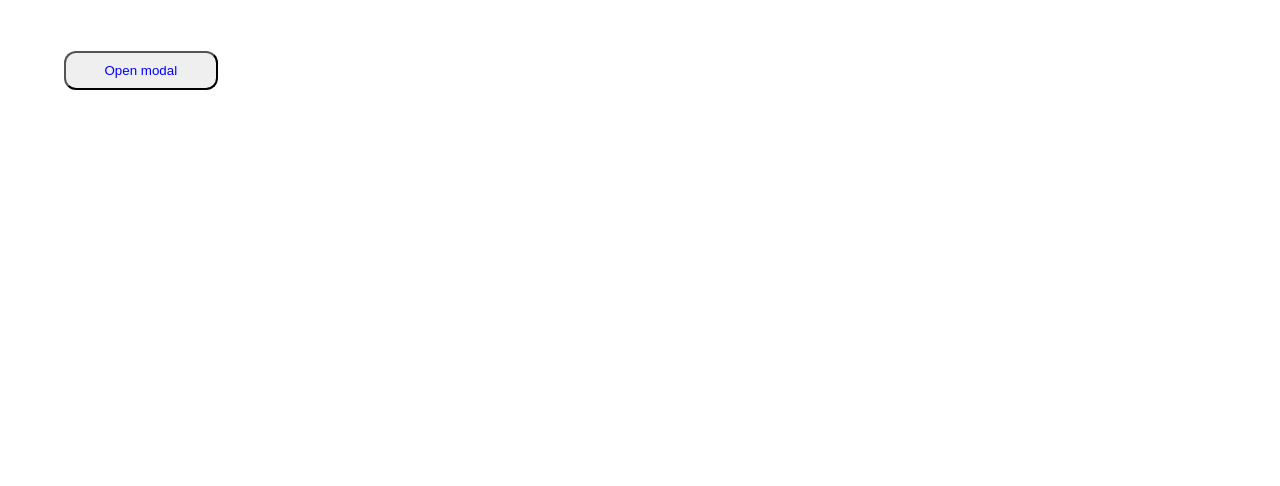
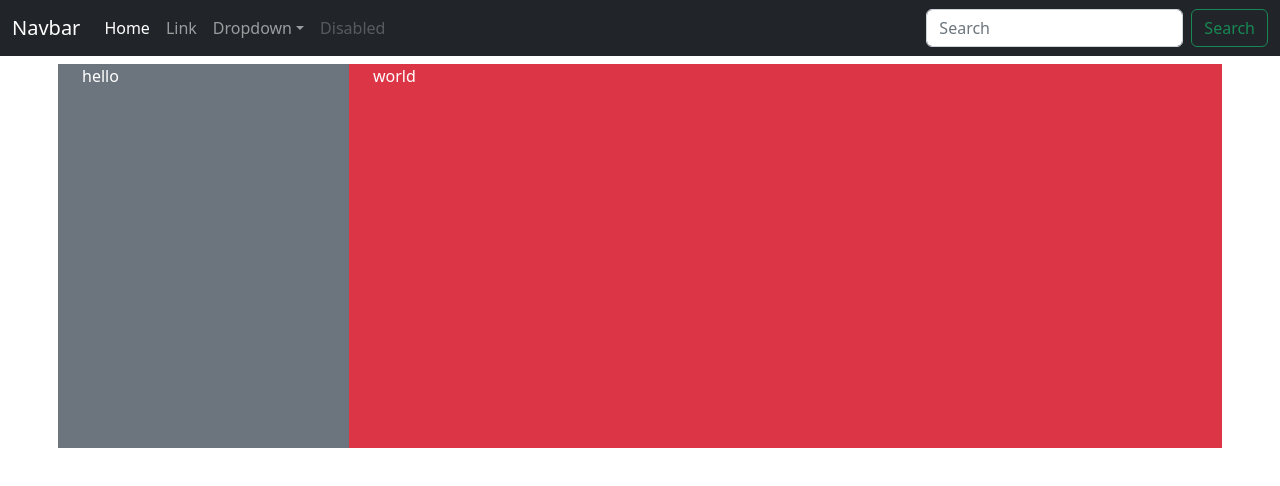
Before and after one commit to paras231/Frontend-mastery, a React (Vite) app in the folder design-components/: page / in a window 1280 px wide. Shown: the top 486 px of the page. Built offline with nearby package versions, Linux system fonts and the light colour scheme.

Commit message:
added bootstrap

```diff
--- a/design-components/index.html
+++ b/design-components/index.html
@@ -4,10 +4,21 @@
     <meta charset="UTF-8" />
     <link rel="icon" type="image/svg+xml" href="/vite.svg" />
     <meta name="viewport" content="width=device-width, initial-scale=1.0" />
+    <link
+      href="https://cdn.jsdelivr.net/npm/bootstrap@5.2.2/dist/css/bootstrap.min.css"
+      rel="stylesheet"
+      integrity="sha384-Zenh87qX5JnK2Jl0vWa8Ck2rdkQ2Bzep5IDxbcnCeuOxjzrPF/et3URy9Bv1WTRi"
+      crossorigin="anonymous"
+    />
     <title>Vite + React</title>
   </head>
   <body>
     <div id="root"></div>
     <script type="module" src="/src/main.jsx"></script>
+    <script
+      src="https://cdn.jsdelivr.net/npm/bootstrap@5.2.2/dist/js/bootstrap.bundle.min.js"
+      integrity="sha384-OERcA2EqjJCMA+/3y+gxIOqMEjwtxJY7qPCqsdltbNJuaOe923+mo//f6V8Qbsw3"
+      crossorigin="anonymous"
+    ></script>
   </body>
 </html>
--- a/design-components/src/App.jsx
+++ b/design-components/src/App.jsx
@@ -4,7 +4,8 @@
 import Dropdown from "./Components/Dropdown/Dropdown";
 import RadioButtonFilter from "./Components/Filters/RadioButtonFilter";
 import Modal1 from "./Components/Modal/Modal1";
-import "./app.css";
+import Navbar from "./Components/Navbar/Navbar";
+import Home from "./Components/Home";
 
 const App = () => {
   return (
@@ -14,7 +15,9 @@
       {/* <Dropdown/>
        */}
       {/* <RadioButtonFilter/> */}
-      <Modal1 />
+      {/* <Modal1 /> */}
+      <Navbar />
+      <Home/>
     </>
   );
 };
--- /dev/null
+++ b/design-components/src/Components/Home.jsx
@@ -0,0 +1,23 @@
+import React from "react";
+
+const Home = () => {
+  return (
+    <>
+      <div
+        className="bg-primary text-white container-lg mt-2 "
+        style={{ height: "30vmax" }}
+      >
+        <div className="row gx-5" style={{ height: "30vmax" }}>
+          <div className="col-sm-3 bg-secondary text-white ">
+            <div>hello</div>
+          </div>
+          <div className="col-sm-9 bg-danger text-white">
+            <div>world</div>
+          </div>
+        </div>
+      </div>
+    </>
+  );
+};
+
+export default Home;
--- /dev/null
+++ b/design-components/src/Components/Navbar/Navbar.jsx
@@ -0,0 +1,87 @@
+import React from "react";
+
+const Navbar = () => {
+  return (
+    <>
+      <nav className="navbar navbar-expand-lg navbar-dark bg-dark">
+        <div className="container-fluid">
+          <a className="navbar-brand" href="#">
+            Navbar
+          </a>
+          <button
+            className="navbar-toggler"
+            type="button"
+            data-bs-toggle="collapse"
+            data-bs-target="#navbarSupportedContent"
+            aria-controls="navbarSupportedContent"
+            aria-expanded="false"
+            aria-label="Toggle navigation"
+          >
+            <span className="navbar-toggler-icon"></span>
+          </button>
+          <div className="collapse navbar-collapse" id="navbarSupportedContent">
+            <ul className="navbar-nav me-auto mb-2 mb-lg-0">
+              <li className="nav-item">
+                <a className="nav-link active" aria-current="page" href="#">
+                  Home
+                </a>
+              </li>
+              <li className="nav-item">
+                <a className="nav-link" href="#">
+                  Link
+                </a>
+              </li>
+              <li className="nav-item dropdown">
+                <a
+                  className="nav-link dropdown-toggle"
+                  href="#"
+                  role="button"
+                  data-bs-toggle="dropdown"
+                  aria-expanded="false"
+                >
+                  Dropdown
+                </a>
+                <ul className="dropdown-menu">
+                  <li>
+                    <a className="dropdown-item" href="#">
+                      Action
+                    </a>
+                  </li>
+                  <li>
+                    <a className="dropdown-item" href="#">
+                      Another action
+                    </a>
+                  </li>
+                  <li>
+                    <hr className="dropdown-divider" />
+                  </li>
+                  <li>
+                    <a className="dropdown-item" href="#">
+                      Something else here
+                    </a>
+                  </li>
+                </ul>
+              </li>
+              <li className="nav-item">
+                <a className="nav-link disabled">Disabled</a>
+              </li>
+            </ul>
+            <form className="d-flex" role="search">
+              <input
+                className="form-control me-2"
+                type="search"
+                placeholder="Search"
+                aria-label="Search"
+              />
+              <button className="btn btn-outline-success" type="submit">
+                Search
+              </button>
+            </form>
+          </div>
+        </div>
+      </nav>
+    </>
+  );
+};
+
+export default Navbar;
```
